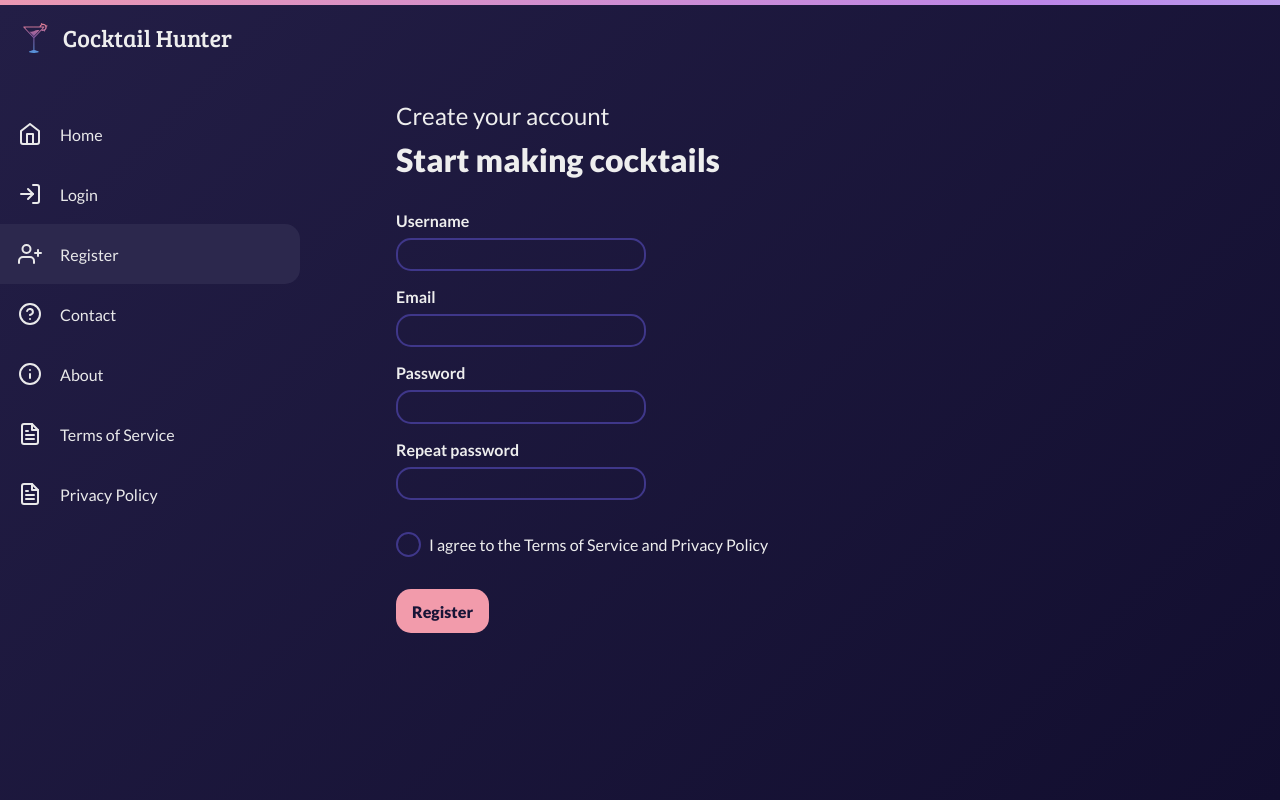
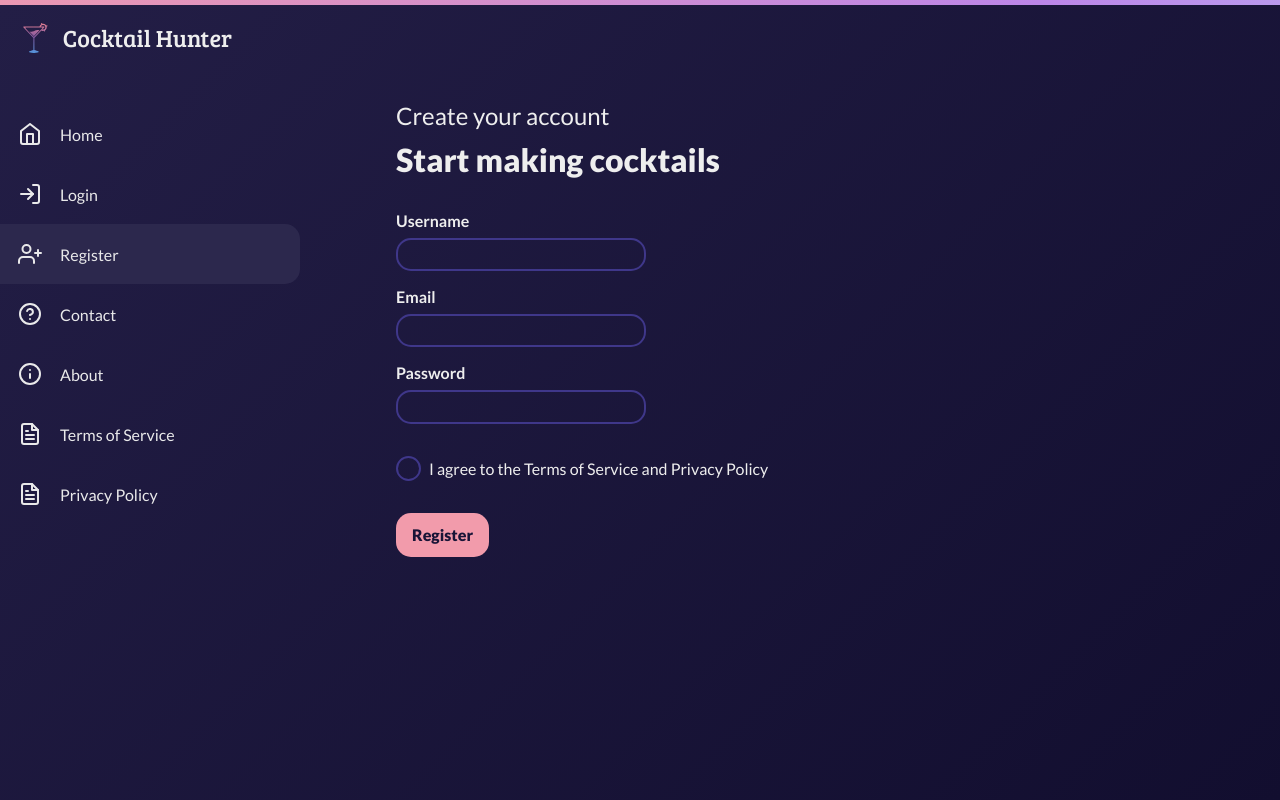
Before and after one commit to Cocktail-Hunter/nextjs, a React (Create React App) app: page /register in a window 1280 px wide. Built offline with nearby package versions, Linux system fonts and the light colour scheme.

Commit message:
Use <form> and style error messages

```diff
--- a/src/Pages/Login.scss
+++ b/src/Pages/Login.scss
@@ -17,12 +17,20 @@
     }
   }
 
-  input {
+  .field input {
     border: solid 2px #3F378A;
     border-radius: 15px;
     padding: .5em 1em;
     width: 100%;
     max-width: 250px;
+  }
+
+  .field .highlight {
+    font-size: 0.8em;
+  }
+
+  .error {
+    margin-bottom: 2em;
   }
 
   .actions {
@@ -31,7 +39,7 @@
     gap: 1em;
   }
 
-  button {
+  input[type=submit] {
     background: #F29BAB;
     color: #181437;
     padding: .8em 1em;
--- a/src/Pages/Login.tsx
+++ b/src/Pages/Login.tsx
@@ -12,25 +12,41 @@ function Login() {
   const [email, setEmail] = useState("");
   const [warnEmail, setWarnEmail] = useState("");
 
-  const [password, setPassword] = useState("");
+  const [pass, setPass] = useState("");
   const [warnPass, setWarnPass] = useState("");
 
   const [warn, setWarn] = useState("");
 
-  useEffect(() => setWarn(""), [email, password]);
+  useEffect(() => setWarn(""), [email, pass]);
   useEffect(() => setWarnEmail(""), [email]);
-  useEffect(() => setWarnPass(""), [password]);
+  useEffect(() => setWarnPass(""), [pass]);
 
-  const login = useCallback(async () => {
+  const login = useCallback(async (e: React.FormEvent<HTMLFormElement>) => {
+    e.preventDefault();
+
+    const emailRegex = /^\S+@\S+\.\S+$/g;
+
     if (email.length === 0) {
-      setWarnEmail("Empty");
+      setWarnEmail("This field is required");
+      return;
     }
 
-    if (password.length < 8) {
-      setWarnPass("Password has to be over 8 chars long.");
+    if (!emailRegex.test(email)) {
+      setWarnEmail("Improper format");
+      return;
     }
 
-    if (email.length > 0 && password.length > 8) {
+    if (pass.length === 0) {
+      setWarnPass("This field is required");
+      return;
+    }
+
+    if (pass.length < 8) {
+      setWarnPass("Has to be 8 chars or above");
+      return;
+    }
+
+    if (email.length > 0 && pass.length > 8) {
       try {
         const body: RequestInit = {
           method: "POST",
@@ -39,7 +55,7 @@ function Login() {
           },
           body: JSON.stringify({
             email,
-            password
+            password: pass
           })
         }
 
@@ -65,42 +81,38 @@ function Login() {
         setWarn(`Internal error: ${JSON.stringify(e)}`);
       }
     }
-  }, [email, history, password, setAuthed]);
+  }, [email, history, pass, setAuthed]);
 
   return (
     <div className="page login">
       <h2>Enter your account</h2>
       <h1>Start making cocktails</h1>
-      <section>
+      <form onSubmit={login}>
         <div className="fields">
           <div className="field">
-            <p>Email</p>
-            {warnEmail.length > 0 && <p>ERROR: {warnEmail}</p>}
+            <p>Email{warnEmail.length > 0 && <span className="highlight"> - {warnEmail}</span>}</p>
             <input
               value={email}
               onChange={e => setEmail(e.target.value)}
             />
           </div>
           <div className="field">
-            <p>Password</p>
-            {warnPass.length > 0 && <p>ERROR: {warnPass}</p>}
+            <p>Password{warnPass.length > 0 && <span className="highlight"> - {warnPass}</span>}</p>
             <input
-              value={password}
-              onChange={e => setPassword(e.target.value)}
+              value={pass}
+              onChange={e => setPass(e.target.value)}
               type="password"
             />
           </div>
         </div>
-        {warn.length > 0 && <p>ERROR: {warn}</p>}
+        {warn.length > 0 && <p className="error highlight">{warn}</p>}
         <div className="actions">
-          <button onClick={login}>
-            Login
-          </button>
+          <input type="submit" value="Login"/>
           <Link to="/forgot-password">
             Reset Password
           </Link>
         </div>
-      </section>
+      </form>
     </div>
   );
 }
--- a/src/Pages/Register.scss
+++ b/src/Pages/Register.scss
@@ -17,12 +17,16 @@
     }
   }
 
-  input {
+  .field input {
     border: solid 2px #3F378A;
     border-radius: 15px;
     padding: .5em 1em;
     width: 100%;
     max-width: 250px;
+  }
+
+  .field .highlight {
+    font-size: 0.8em;
   }
 
   .agreement {
@@ -58,7 +62,11 @@
     }
   }
 
-  button {
+  .error {
+    margin-bottom: 2em;
+  }
+
+  input[type=submit] {
     margin-top: 1em;
     background: #F29BAB;
     color: #181437;
--- a/src/Pages/Register.tsx
+++ b/src/Pages/Register.tsx
@@ -15,45 +15,61 @@ function Register() {
   const [email, setEmail] = useState("");
   const [warnEmail, setWarnEmail] = useState("");
 
-  const [password1, setPassword1] = useState("");
-  const [warnPass1, setWarnPass1] = useState("");
-  const [password2, setPassword2] = useState("");
-  const [warnPass2, setWarnPass2] = useState("");
+  const [pass, setPass] = useState("");
+  const [warnPass, setWarnPass] = useState("");
 
   const [agreement, setAgreement] = useState(false);
   const [warnAgreement, setWarnAgreement] = useState("");
 
   const [warn, setWarn] = useState("");
 
-  useEffect(() => setWarn(""), [username, email, password1, password2, agreement]);
+  useEffect(() => setWarn(""), [username, email, pass, agreement]);
   useEffect(() => setWarnUsername(""), [username]);
   useEffect(() => setWarnEmail(""), [email]);
-  useEffect(() => setWarnPass1(""), [password1]);
-  useEffect(() => setWarnPass2(""), [password2]);
+  useEffect(() => setWarnPass(""), [pass]);
   useEffect(() => setWarnAgreement(""), [agreement]);
 
-  const register = useCallback(async () => {
+  const register = useCallback(async (e: React.FormEvent<HTMLFormElement>) => {
+    e.preventDefault();
+
+    const emailRegex = /^\S+@\S+\.\S+$/g;
+
+    if (username.length === 0) {
+      setWarnUsername("This field is required");
+      return;
+    }
+
     if (username.length < 3) {
-      setWarnUsername("Has to be over 3 chars long.");
+      setWarnUsername("Has to be 3 chars or above");
+      return;
     }
 
     if (email.length === 0) {
-      setWarnEmail("Empty");
+      setWarnEmail("This field is required");
+      return;
     }
 
-    if (password1.length < 8) {
-      setWarnPass1("Has to be over 8 chars long.");
+    if (!emailRegex.test(email)) {
+      setWarnEmail("Improper format");
+      return;
     }
 
-    if (password1 !== password2) {
-      setWarnPass2("Passwords don't match");
+    if (pass.length === 0) {
+      setWarnPass("This field is required");
+      return;
+    }
+
+    if (pass.length < 8) {
+      setWarnPass("Has to be 8 chars or above");
+      return;
     }
 
     if (!agreement) {
       setWarnAgreement("You have to agree to our ToS to have an account with us!");
+      return;
     }
 
-    if (username.length > 3 && email.length > 0 && password1.length > 8 && password1 === password2 && agreement) {
+    if (username.length > 3 && email.length > 0 && pass.length > 8 && agreement) {
       try {
         const body: RequestInit = {
           method: "POST",
@@ -63,7 +79,7 @@ function Register() {
           body: JSON.stringify({
             username,
             email,
-            password: password1
+            password: pass
           })
         }
 
@@ -89,45 +105,34 @@ function Register() {
         setWarn(`Internal error: ${JSON.stringify(e)}`);
       }
     }
-  }, [agreement, email, history, password1, password2, setAuthed, username]);
+  }, [agreement, email, history, pass, setAuthed, username]);
+
   return (
     <div className="page register">
       <h2>Create your account</h2>
       <h1>Start making cocktails</h1>
-      <section>
+      <form onSubmit={register}>
         <div className="fields">
           <div className="field">
-            <p>Username</p>
-            {warnUsername.length > 0 && <p>ERROR: {warnUsername}</p>}
+            <p>Username{warnUsername.length > 0 && <span className="highlight"> - {warnUsername}</span>}</p>
             <input
               value={username}
               onChange={e => setUsername(e.target.value)}
             />
           </div>
           <div className="field">
-            <p>Email</p>
-            {warnEmail.length > 0 && <p>ERROR: {warnEmail}</p>}
+            <p>Email{warnEmail.length > 0 && <span className="highlight"> - {warnEmail}</span>}</p>
             <input
               value={email}
               onChange={e => setEmail(e.target.value)}
             />
           </div>
           <div className="field">
-            <p>Password</p>
-            {warnPass1.length > 0 && <p>ERROR: {warnPass1}</p>}
+            <p>Password{warnPass.length > 0 && <span className="highlight"> - {warnPass}</span>}</p>
             <input
               type="password"
-              value={password1}
-              onChange={e => setPassword1(e.target.value)}
-            />
-          </div>
-          <div className="field">
-            <p>Repeat password</p>
-            {warnPass2.length > 0 && <p>ERROR: {warnPass2}</p>}
-            <input
-              type="password"
-              value={password2}
-              onChange={e => setPassword2(e.target.value)}
+              value={pass}
+              onChange={e => setPass(e.target.value)}
             />
           </div>
         </div>
@@ -141,11 +146,9 @@ function Register() {
           </div>
           <p>I agree to the <Link to="/tos">Terms of Service</Link> and <Link to="/policy">Privacy Policy</Link></p>
         </div>
-        {warn.length > 0 && <p>ERROR: {warn}</p>}
-        <button onClick={register}>
-          Register
-        </button>
-      </section>
+        {warn.length > 0 && <p className="error highlight">{warn}</p>}
+        <input type="submit" value="Register"/>
+      </form>
     </div>
   );
 }
```
